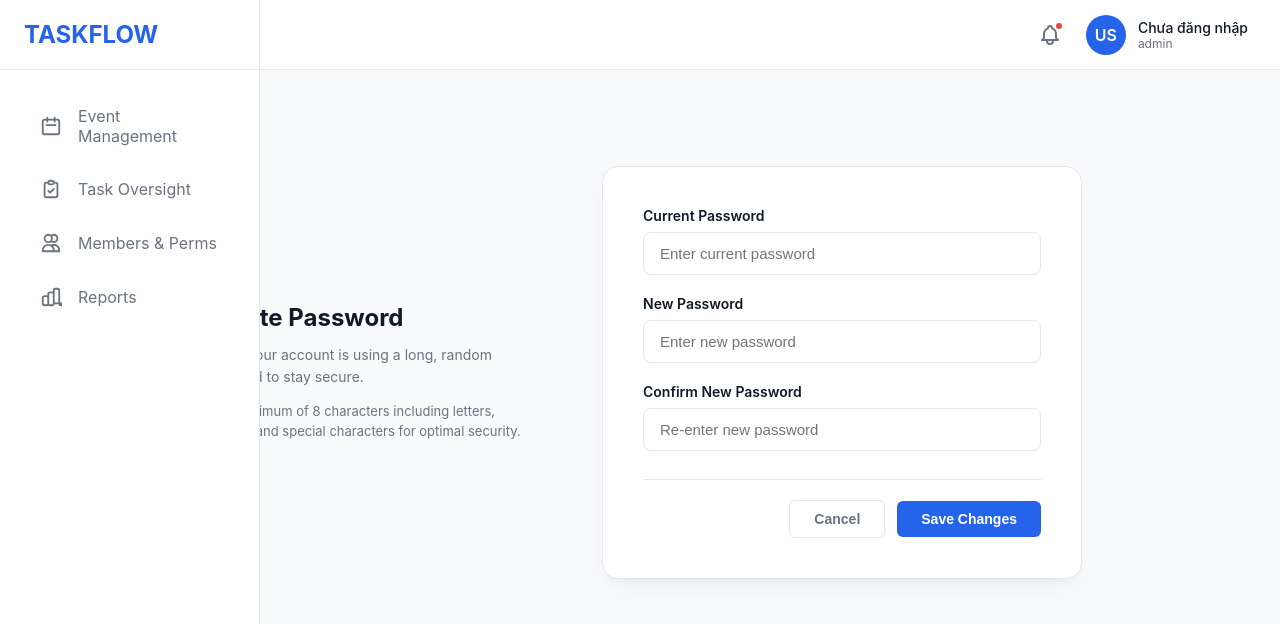
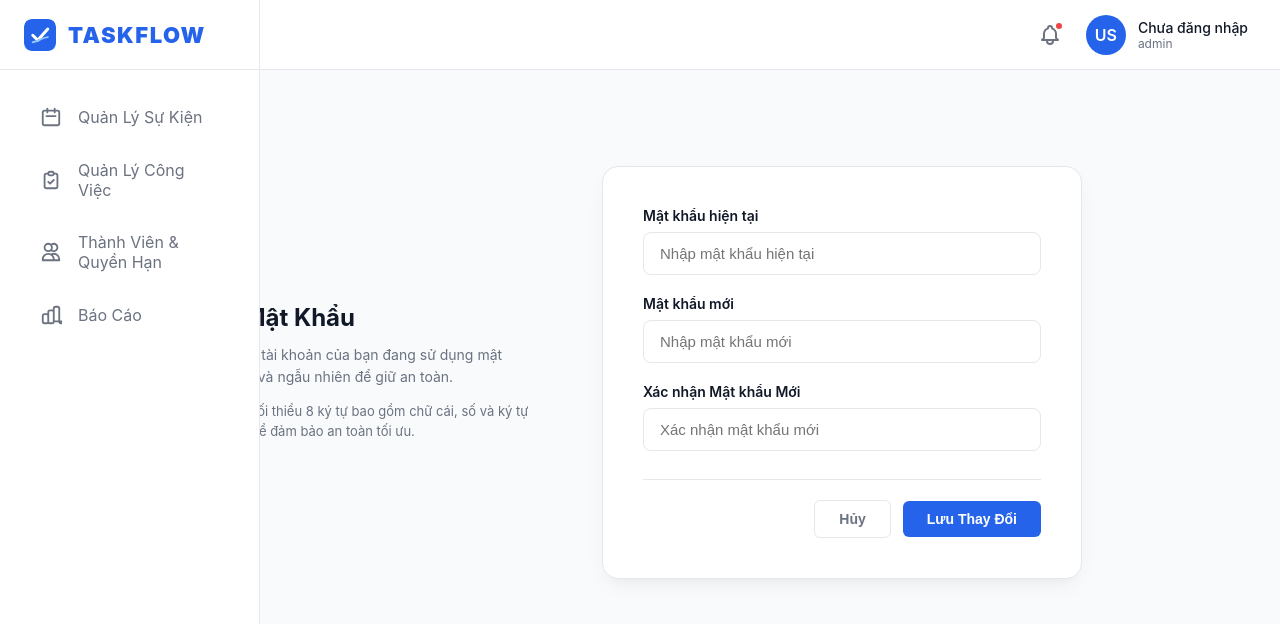
Before and after one commit to kiet-trntn/event_management_system, a React (Create React App) app in the folder client/: page /admin/changepassword in a window 1280 px wide. Shown: the top 624 px of the page. Built offline with nearby package versions, Linux system fonts and the light colour scheme; sample sign-in values are in the browser's storage.

Commit message:
fix lai loi ui

```diff
--- a/client/src/components/admin/header.js
+++ b/client/src/components/admin/header.js
@@ -17,26 +17,29 @@ function Header() {
     return (
         <>
         <aside className="sidebar">
-            <div className="sidebar-logo"><h1>TASKFLOW</h1></div>
+            <div className="sidebar-logo-box">
+                <img src="/favicon.svg" alt="TaskFlow Logo" className="sidebar-logo-img" />
+                <h1 className="sidebar-logo-text">TASKFLOW</h1>
+            </div>
             <nav className="sidebar-nav">
                     <NavLink to="/admin/event" className="nav-item">
                         <svg className="nav-icon" fill="none" stroke="currentColor" viewBox="0 0 24 24"><path strokeLinecap="round" strokeLinejoin="round" strokeWidth="2" d="M8 7V3m8 4V3m-9 8h10M5 21h14a2 2 0 002-2V7a2 2 0 00-2-2H5a2 2 0 00-2 2v12a2 2 0 002 2z"></path></svg>
-                        <span className="nav-text">Event Management</span>
+                        <span className="nav-text">Quản Lý Sự Kiện</span>
                     </NavLink>
 
                     <NavLink to="/admin/tasks" className="nav-item">
                         <svg className="nav-icon" fill="none" stroke="currentColor" viewBox="0 0 24 24"><path strokeLinecap="round" strokeLinejoin="round" strokeWidth="2" d="M9 5H7a2 2 0 00-2 2v12a2 2 0 002 2h10a2 2 0 002-2V7a2 2 0 00-2-2h-2M9 5a2 2 0 002 2h2a2 2 0 002-2M9 5a2 2 0 012-2h2a2 2 0 012 2m-6 9l2 2 4-4"></path></svg>
-                        <span className="nav-text">Task Oversight</span>
+                        <span className="nav-text">Quản Lý Công Việc</span>
                     </NavLink>
 
                     <NavLink to="/admin/users" className="nav-item">
                         <svg className="nav-icon" fill="none" stroke="currentColor" viewBox="0 0 24 24"><path strokeLinecap="round" strokeLinejoin="round" strokeWidth="2" d="M12 4.354a4 4 0 110 5.292M15 21H3v-1a6 6 0 0112 0v1zm0 0h6v-1a6 6 0 00-9-5.197M13 7a4 4 0 11-8 0 4 4 0 018 0z"></path></svg>
-                        <span className="nav-text">Members & Perms</span>
+                        <span className="nav-text">Thành Viên & Quyền Hạn</span>
                     </NavLink>
 
                     <NavLink to="/admin/reports" className="nav-item">
                         <svg className="nav-icon" fill="none" stroke="currentColor" viewBox="0 0 24 24"><path strokeLinecap="round" strokeLinejoin="round" strokeWidth="2" d="M9 19v-6a2 2 0 00-2-2H5a2 2 0 00-2 2v6a2 2 0 002 2h2a2 2 0 002-2zm0 0V9a2 2 0 012-2h2a2 2 0 012 2v10m-6 0a2 2 0 002 2h2a2 2 0 002-2m0 0V5a2 2 0 012-2h2a2 2 0 012 2v14a2 2 0 002 2h2a2 2 0 002-2z"></path></svg>
-                        <span className="nav-text">Reports</span>
+                        <span className="nav-text">Báo Cáo</span>
                     </NavLink>
                 </nav>
         </aside>
@@ -60,9 +63,9 @@ function Header() {
 
                         {isDropdownOpen && (
                             <div className="dropdown-menu" style={{ display: 'block', position: 'absolute', top: '100%', right: 0, zIndex: 100 }}>
-                                <Link to="/admin/changepassword" className="dropdown-item">Change Password</Link>
+                                <Link to="/admin/changepassword" className="dropdown-item">Đổi Mật Khẩu</Link>
                                 <hr className="dropdown-divider" />
-                                <a onClick={handleSignOut} className="dropdown-item text-error">Sign Out</a>
+                                <a onClick={handleSignOut} className="dropdown-item text-error">Đăng Xuất</a>
                             </div>
                         )}
                     </div>
--- a/client/src/components/staff/header.js
+++ b/client/src/components/staff/header.js
@@ -16,41 +16,44 @@ function Header() {
     return (
         <>
         <aside className="sidebar">
-            <div className="sidebar-logo"><h1>TASKFLOW</h1></div>
+             <div className="sidebar-logo-box">
+                <img src="/favicon.svg" alt="TaskFlow Logo" className="sidebar-logo-img" />
+                <h1 className="sidebar-logo-text">TASKFLOW</h1>
+            </div>
             <nav className="sidebar-nav">
                 <NavLink to="/staff/dashboard" className="nav-item">
                     <svg className="nav-icon" fill="none" stroke="currentColor" viewBox="0 0 24 24">
                         <path strokeLinecap="round" strokeLinejoin="round" strokeWidth="2" d="M4 6a2 2 0 012-2h2a2 2 0 012 2v4a2 2 0 01-2 2H6a2 2 0 01-2-2V6zM14 6a2 2 0 012-2h2a2 2 0 012 2v4a2 2 0 01-2 2h-2a2 2 0 01-2-2V6zM4 16a2 2 0 012-2h2a2 2 0 012 2v4a2 2 0 01-2 2H6a2 2 0 01-2-2v-4zM14 16a2 2 0 012-2h2a2 2 0 012 2v4a2 2 0 01-2 2h-2a2 2 0 01-2-2v-4z"></path>
                     </svg>
-                    <span className="nav-text">Dashboard</span>
+                    <span className="nav-text">Tổng Quan</span>
                 </NavLink>
 
                 <NavLink to="/staff/events" className="nav-item">
                     <svg className="nav-icon" fill="none" stroke="currentColor" viewBox="0 0 24 24">
                         <path strokeLinecap="round" strokeLinejoin="round" strokeWidth="2" d="M5 5a2 2 0 012-2h10a2 2 0 012 2v16l-7-3.5L5 21V5z"></path>
                     </svg>
-                    <span className="nav-text">My Events</span>
-                </NavLink>
+                    <span className="nav-text">Sự kiện của tôi</span>
+                    </NavLink>
 
                 <NavLink to="/staff/tasks" className="nav-item">
                     <svg className="nav-icon" fill="none" stroke="currentColor" viewBox="0 0 24 24">
                         <path strokeLinecap="round" strokeLinejoin="round" strokeWidth="2" d="M9 5H7a2 2 0 00-2 2v12a2 2 0 002 2h10a2 2 0 002-2V7a2 2 0 00-2-2h-2M9 5a2 2 0 002 2h2a2 2 0 002-2M9 5a2 2 0 012-2h2a2 2 0 012 2m-6 9l2 2 4-4"></path>
                     </svg>
-                    <span className="nav-text">My Tasks</span>
+                    <span className="nav-text">Công việc của tôi</span>
                 </NavLink>
 
                 <NavLink to="/staff/calendar" className="nav-item">
                     <svg className="nav-icon" fill="none" stroke="currentColor" viewBox="0 0 24 24">
                         <path strokeLinecap="round" strokeLinejoin="round" strokeWidth="2" d="M8 7V3m8 4V3m-9 8h10M5 21h14a2 2 0 002-2V7a2 2 0 00-2-2H5a2 2 0 00-2 2v12a2 2 0 002 2z"></path>
                     </svg>
-                    <span className="nav-text">Calendar</span>
+                    <span className="nav-text">Lịch làm việc</span>
                 </NavLink>
 
                 <NavLink to="/staff/messages" className="nav-item">
                     <svg className="nav-icon" fill="none" stroke="currentColor" viewBox="0 0 24 24">
                         <path strokeLinecap="round" strokeLinejoin="round" strokeWidth="2" d="M8 12h.01M12 12h.01M16 12h.01M21 12c0 4.418-4.03 8-9 8a9.863 9.863 0 01-4.255-.949L3 20l1.395-3.72C3.512 15.042 3 13.574 3 12c0-4.418 4.03-8 9-8s9 3.582 9 8z"></path>
                     </svg>
-                    <span className="nav-text">Messages</span>
+                    <span className="nav-text">Tin nhắn</span>
                 </NavLink>
             </nav>
         </aside>
@@ -74,10 +77,10 @@ function Header() {
 
                         {isDropdownOpen && (
                             <div className="dropdown-menu" style={{ display: 'block', position: 'absolute', top: '100%', right: 0, zIndex: 100 }}>
-                                <Link to="/staff/profile" className="dropdown-item">My Account</Link>
-                                <Link to="/staff/changepassword" className="dropdown-item">Change Password</Link>
+                                <Link to="/staff/profile" className="dropdown-item">Tài khoản của tôi</Link>
+                                <Link to="/staff/changepassword" className="dropdown-item">Đổi mật khẩu</Link>
                                 <hr className="dropdown-divider" />
-                                <a onClick={handleSignOut} className="dropdown-item text-error">Sign Out</a>
+                                <a onClick={handleSignOut} className="dropdown-item text-error">Đăng xuất</a>
                             </div>
                         )}
                     </div>
--- a/client/src/pages/changepassword.js
+++ b/client/src/pages/changepassword.js
@@ -11,7 +11,7 @@ function ChangePassword() {
     const user = JSON.parse(localStorage.getItem('user'));
 
     useEffect(() => {
-        document.title = "Change Password | TASKFLOW";
+        document.title = "Đổi Mật Khẩu | TASKFLOW";
     }, []);
 
     const handleSubmit = async (e) => {
@@ -19,7 +19,7 @@ function ChangePassword() {
         setMessage({ type: '', text: '' });
 
         if (newPassword !== confirmPassword) {
-            setMessage({ type: 'error', text: 'New password and confirmation do not match!' });
+            setMessage({ type: 'error', text: 'Mật khẩu mới và xác nhận mật khẩu không khớp!' });
             return;
         }
 
@@ -46,10 +46,10 @@ function ChangePassword() {
             const data = await response.json();
 
             if (!response.ok) {
-                setMessage({ type: 'error', text: data.message || 'Update failed!' });
+                setMessage({ type: 'error', text: data.message || 'Cập nhật mật khẩu thất bại!' });
                 return;
             }
-            setMessage({ type: 'success', text: 'Password updated successfully!' });
+            setMessage({ type: 'success', text: 'Mật khẩu đã được cập nhật thành công!' });
             setOldPassword('');
             setNewPassword('');
             setConfirmPassword('');
@@ -72,10 +72,10 @@ return (
     <div className="password-container">
         <div className="password-settings-layout">
             <div className="password-card-header">
-                <h3>Update Password</h3>
-                <p>Ensure your account is using a long, random password to stay secure.</p>
+                <h3>Đổi Mật Khẩu</h3>
+                <p>Đảm bảo tài khoản của bạn đang sử dụng mật khẩu dài và ngẫu nhiên để giữ an toàn.</p>
                 <p style={{ marginTop: '12px', fontSize: '13px' }}>
-                    Use a minimum of 8 characters including letters, numbers and special characters for optimal security.
+                    Sử dụng tối thiểu 8 ký tự bao gồm chữ cái, số và ký tự đặc biệt để đảm bảo an toàn tối ưu.
                 </p>
             </div>
 
@@ -88,47 +88,47 @@ return (
 
                 <form onSubmit={handleSubmit}>
                     <div className="form-group">
-                        <label className="form-label" htmlFor="current-password">Current Password</label>
+                        <label className="form-label" htmlFor="current-password">Mật khẩu hiện tại</label>
                         <input
                             type="password"
                             id="current-password"
                             className="form-input"
                             required
-                            placeholder="Enter current password"
+                            placeholder="Nhập mật khẩu hiện tại"
                             value={oldPassword}
                             onChange={(e) => setOldPassword(e.target.value)}
                         />
                     </div>
 
                     <div className="form-group">
-                        <label className="form-label" htmlFor="new-password">New Password</label>
+                        <label className="form-label" htmlFor="new-password">Mật khẩu mới</label>
                         <input
                             type="password"
                             id="new-password"
                             className="form-input"
                             required
-                            placeholder="Enter new password"
+                            placeholder="Nhập mật khẩu mới"
                             value={newPassword}
                             onChange={(e) => setNewPassword(e.target.value)}
                         />
                     </div>
 
                     <div className="form-group">
-                        <label className="form-label" htmlFor="confirm-password">Confirm New Password</label>
+                        <label className="form-label" htmlFor="confirm-password">Xác nhận Mật khẩu Mới</label>
                         <input
                             type="password"
                             id="confirm-password"
                             className="form-input"
                             required
-                            placeholder="Re-enter new password"
+                            placeholder="Xác nhận mật khẩu mới"
                             value={confirmPassword}
                             onChange={(e) => setConfirmPassword(e.target.value)}
                         />
                     </div>
 
                     <div className="form-actions">
-                        <button type="button" className="btn-secondary" onClick={handleCancel}>Cancel</button>
-                        <button type="submit" className="btn-primary">Save Changes</button>
+                        <button type="button" className="btn-secondary" onClick={handleCancel}>Hủy</button>
+                        <button type="submit" className="btn-primary">Lưu Thay Đổi</button>
                     </div>
                 </form>
             </div>
--- a/client/src/style.css
+++ b/client/src/style.css
@@ -53,8 +53,13 @@ body {
 
 /* 4. MAIN LAYOUT (SIDEBAR & MAIN CONTENT) */
 .sidebar { position: fixed; top: 0; left: 0; width: var(--sidebar-width); height: 100vh; background-color: var(--card-bg); border-right: 1px solid var(--border-neutral); display: flex; flex-direction: column; z-index: 20; }
-.sidebar-logo { height: var(--header-height); display: flex; align-items: center; padding: 0 24px; border-bottom: 1px solid var(--border-neutral); }
-.sidebar-logo h1 { font-size: 24px; font-weight: 700; color: var(--primary-color); }
+
+/* 🌟 ĐÃ THAY THẾ CỤM LOGO MỚI VÀO ĐÂY */
+.sidebar-logo-box { height: var(--header-height); display: flex; align-items: center; gap: 12px; padding: 0 24px; border-bottom: 1px solid var(--border-neutral); box-sizing: border-box; }
+.sidebar-logo-img { width: 32px; height: 32px; object-fit: contain; border-radius: 8px; }
+.sidebar-logo-text { font-size: 22px; font-weight: 900; letter-spacing: 1.5px; color: var(--primary-color); margin: 0; }
+/* ---------------------------------- */
+
 .sidebar-nav { flex: 1; padding: 24px 16px; }
 .nav-item { display: flex; align-items: center; padding: 12px 24px; font-size: 16px; color: var(--text-secondary); text-decoration: none; border-radius: 8px; margin-bottom: 8px; transition: all 0.2s; }
 .nav-item:hover, .nav-item.active { background-color: var(--primary-light); color: var(--primary-color); }
```
Also changed, not shown: client/src/pages/login.js (+7 -5 lines), 1 other file (tests, documents, lock files or other folders).
